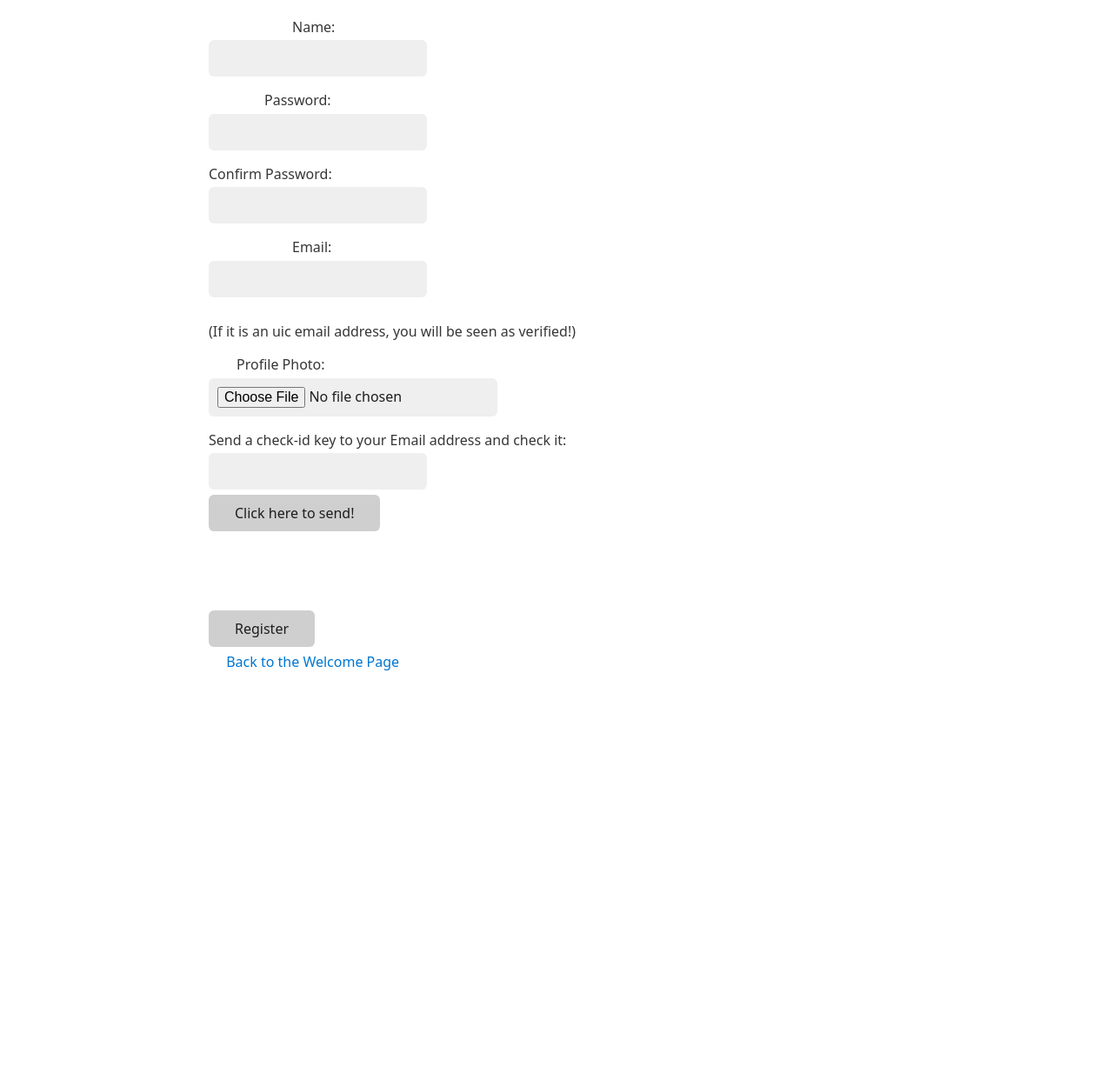
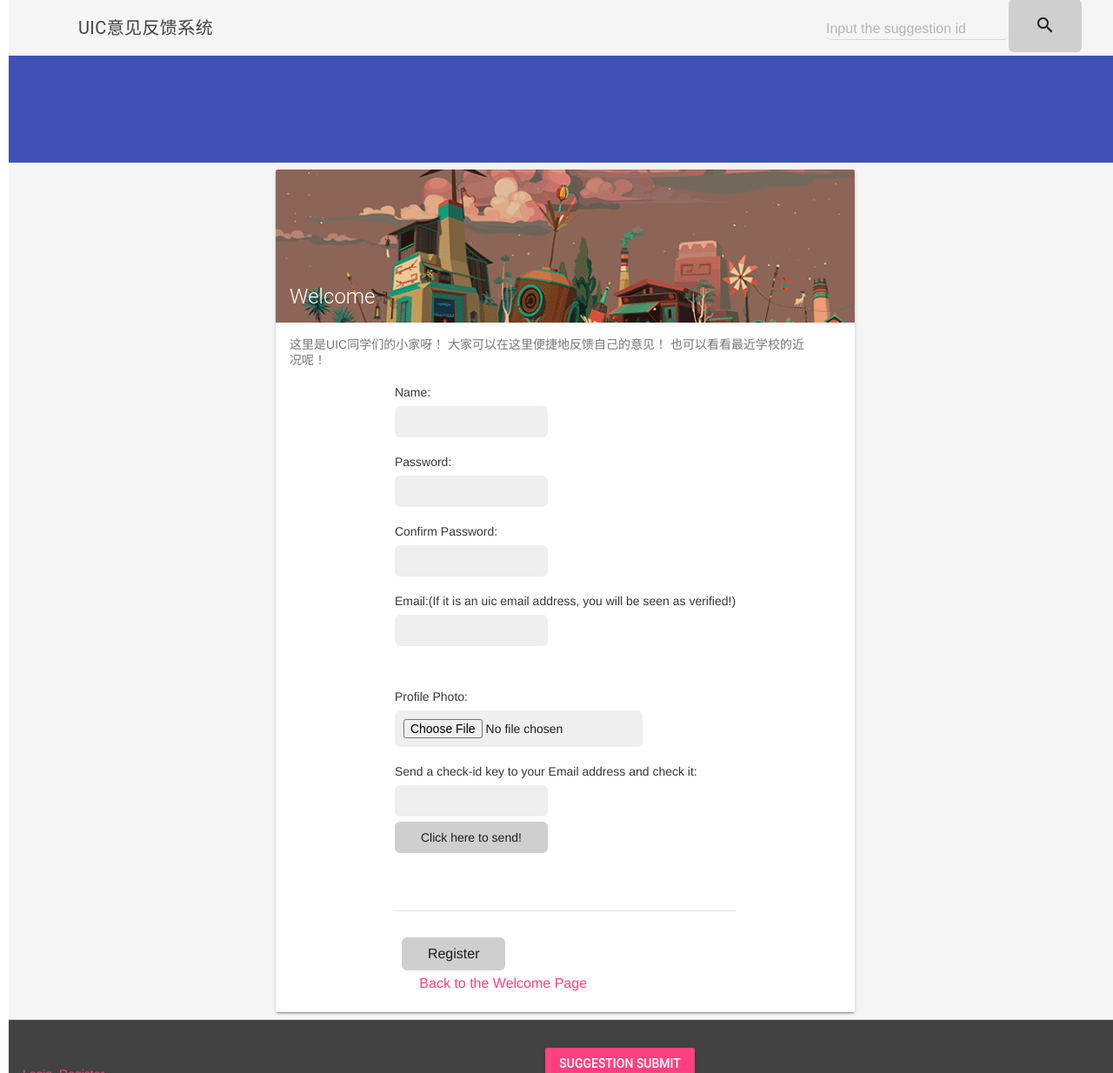
Before and after one commit to Eric-Bumaro/DBW_Group_Project, a Django app: page /USFP/register/ in a window 1280 px wide. Shown: the whole page at 87% size. Run offline with Django 3.2, Linux system fonts and the light colour scheme.

Commit message:
修改templates界面

```diff
--- a/templates/View/register.html
+++ b/templates/View/register.html
@@ -1,13 +1,83 @@
-<!DOCTYPE html>
-<html lang="en">
-<head>
-    <meta charset="UTF-8">
-    <title>Register</title>
-    <base href="/">
-    <link rel="stylesheet" type="text/css" href="/static/CSS/View/register.css">
-    <link rel="stylesheet" href="https://cdn.jsdelivr.net/npm/water.css@2/out/water.css">
-</head>
+{% extends "base.html" %}
+
+<title>Register</title>
+<base href="/">
+<link rel="stylesheet" type="text/css" href="/static/CSS/View/register.css">
+<link rel="stylesheet" href="https://cdn.jsdelivr.net/npm/water.css@2/out/water.css">
 <script src="/static/JavaScript/jquery-3.4.1.min.js"></script>
+
+
+{% block content %}
+
+    <div class="demo-container mdl-grid">
+        <div class="demo-card-wide mdl-card mdl-shadow--2dp " style="width: max-content; margin: auto;">
+            <div class="mdl-card__title">
+            <h2 class="mdl-card__title-text">Welcome</h2>
+            </div>
+            <div class="mdl-card__supporting-text">
+                这里是UIC同学们的小家呀！
+                大家可以在这里便捷地反馈自己的意见！
+                也可以看看最近学校的近况呢！
+            </div>
+
+        <form action="/USFP/register/" method="post" name="registForm" onsubmit="return check()" enctype="multipart/form-data"  style="width: max-content; margin: auto;">
+            {% csrf_token %}
+            <p>
+                <label for="commonUserName">Name:</label><input type="text" name="commonUserName" id="commonUserName"
+                                                                                            maxlength=20 required>
+            </p>
+            <p>
+                <label for="commonUserPassword">Password:</label><input type="password" name="commonUserPassword" id="commonUserPassword"
+                                                                                maxlength=20 required>
+            </p>
+            <p>
+                <label for="checkPassword"> Confirm Password:</label><input type="password" name="checkPassword" maxlength=20
+                                                                        id="checkPassword" required>
+            </p>
+            <p>
+                <label for="commonUserEmail">Email:(If it is an uic email address, you will be seen as verified!)</label><input type="email" id="commonUserEmail" name="commonUserEmail"
+                                                                                            oninput="showWantAdmin()" required>
+                        <br>
+            </p>
+            <p>
+                <label for="photo">Profile Photo:</label><input type="file" name="photo" id="photo"
+                                                                            accept="image/*">
+            </p>
+            <p>
+                <label for="commonUserKey">Send a check-id key to your Email address and check it:</label>
+                <input type="text" id="commonUserKey" name="commonUserKey" required>
+                <label id="sendCuKeyButton">
+                    <button onclick="sendHideCommonUserCheck()">Click here to send!</button>
+                </label>
+            </p>
+            <p id="chooseToBeAdmin" style="display: none">
+                <label for="wantToBeAdmin">If you want to ba an admin, please click</label>
+                <input type="radio" name="wantToBeAdmin" value="wantToBeAdmin" id="wantToBeAdmin" onclick="showHideCheckAdmin(this)">
+            </p>
+            <p id="adminCheck" style="display: none">
+                <label for="adminKey">Send a check-id key to the Email of the administrator and check it:</label>
+                <input type="text" id="adminKey" name="adminKey">
+                <label id="sendAdKeyButton">
+                    <button onclick="sendHideAdminCheck()">Click here to send!</button>
+                </label>
+            </p>
+            <p>
+                <label id="checkResult" style="color: #ea2020"></label>
+            </p>
+            <p  class="mdl-card__actions mdl-card--border" >
+                <label>&emsp;&emsp;&emsp;</label><input type="submit" value="Register">
+                &emsp;
+                <a href="/welcome/">Back to the Welcome Page</a>
+            </p>
+        </form>
+        </div>
+    </div>
+
+{% endblock %}
+
+
+
+{% block script %}
 <script>
     var adminkey;
 var commonUserKey;
@@ -112,58 +182,4 @@ function showHideCheckAdmin(element) {
     }
 }
 </script>
-<body>
-<form action="/USFP/register/" method="post" name="registForm" onsubmit="return check()"
-      enctype="multipart/form-data">
-    {% csrf_token %}
-    <p>
-        <label for="commonUserName">&emsp;&emsp;&emsp;&emsp;&emsp;&emsp;Name:</label><input type="text" name="commonUserName" id="commonUserName"
-                                                                                  maxlength=20 required>
-    </p>
-    <p>
-        <label for="commonUserPassword">&emsp;&emsp;&emsp;&emsp;Password:</label><input type="password" name="commonUserPassword" id="commonUserPassword"
-                                                                         maxlength=20 required>
-    </p>
-    <p>
-        <label for="checkPassword"> Confirm Password:</label><input type="password" name="checkPassword" maxlength=20
-                                                                id="checkPassword" required>
-    </p>
-    <p>
-        <label for="commonUserEmail">&emsp;&emsp;&emsp;&emsp;&emsp;&emsp;Email:</label><input type="email" id="commonUserEmail" name="commonUserEmail"
-                                                                                    oninput="showWantAdmin()" required>
-                <br>
-        (If it is an uic email address, you will be seen as verified!)
-    </p>
-    <p>
-        <label for="photo">&emsp;&emsp;Profile Photo:</label><input type="file" name="photo" id="photo"
-                                                                    accept="image/*">
-    </p>
-    <p>
-        <label for="commonUserKey">Send a check-id key to your Email address and check it:</label>
-        <input type="text" id="commonUserKey" name="commonUserKey" required>
-        <label id="sendCuKeyButton">
-            <button onclick="sendHideCommonUserCheck()">Click here to send!</button>
-        </label>
-    </p>
-    <p id="chooseToBeAdmin" style="display: none">
-        <label for="wantToBeAdmin">If you want to ba an admin, please click</label>
-        <input type="radio" name="wantToBeAdmin" value="wantToBeAdmin" id="wantToBeAdmin" onclick="showHideCheckAdmin(this)">
-    </p>
-    <p id="adminCheck" style="display: none">
-        <label for="adminKey">Send a check-id key to the Email of the administrator and check it:</label>
-        <input type="text" id="adminKey" name="adminKey">
-        <label id="sendAdKeyButton">
-            <button onclick="sendHideAdminCheck()">Click here to send!</button>
-        </label>
-    </p>
-    <p>
-        <label id="checkResult" style="color: #ea2020"></label>
-    </p>
-    <p>
-        <label>&emsp;&emsp;&emsp;</label><input type="submit" value="Register">
-        &emsp;
-        <a href="/welcome/">Back to the Welcome Page</a>
-    </p>
-</form>
-</body>
-</html>
+{% endblock %}
```
